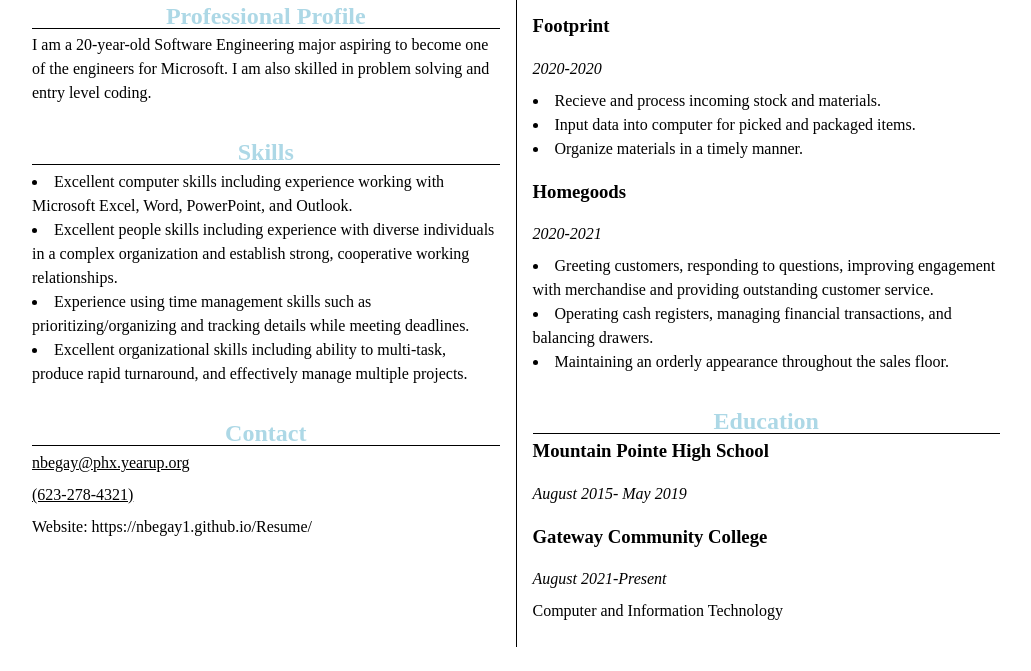
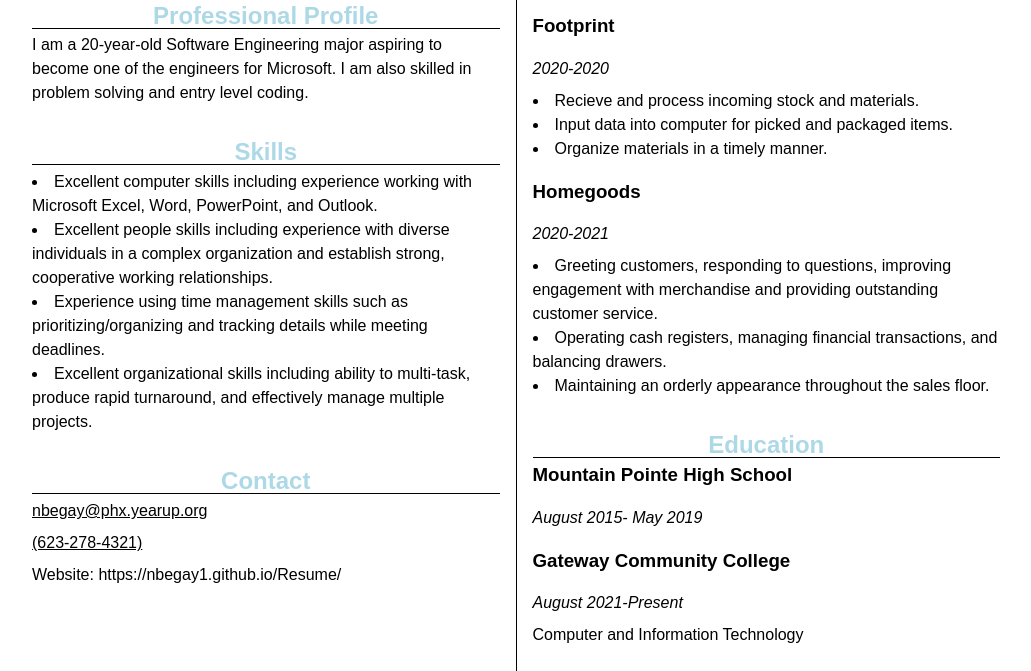
Before and after one commit to nbegay1/Resume, a plain HTML site: page index.html in a window 1280 px wide. Shown: the part 304-975 px from the top of the page, without its empty margins (124-1155 px from the left). Before the commit the page ends 951 px from the top, so only its background shows below. Drawn offline with Linux system fonts and the light colour scheme.

Commit message:
Update styles.css

```diff
--- a/styles.css
+++ b/styles.css
@@ -1,5 +1,5 @@
 body {
-  font-family: 'Times New Roman', Times, serif;
+  font-family: 'Arial', serif;
   margin: auto;
   max-width: 1000px;
   display: flex;
```
